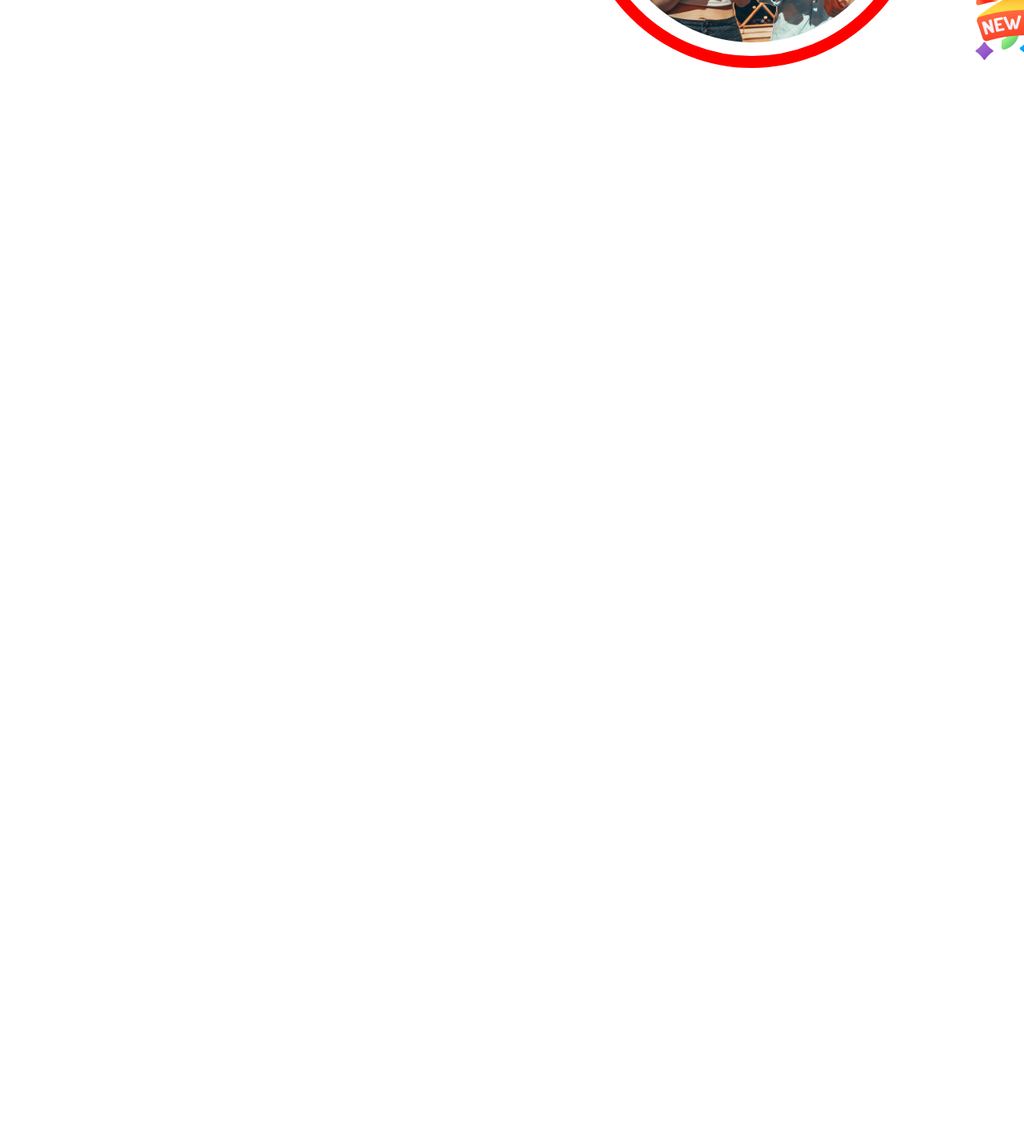
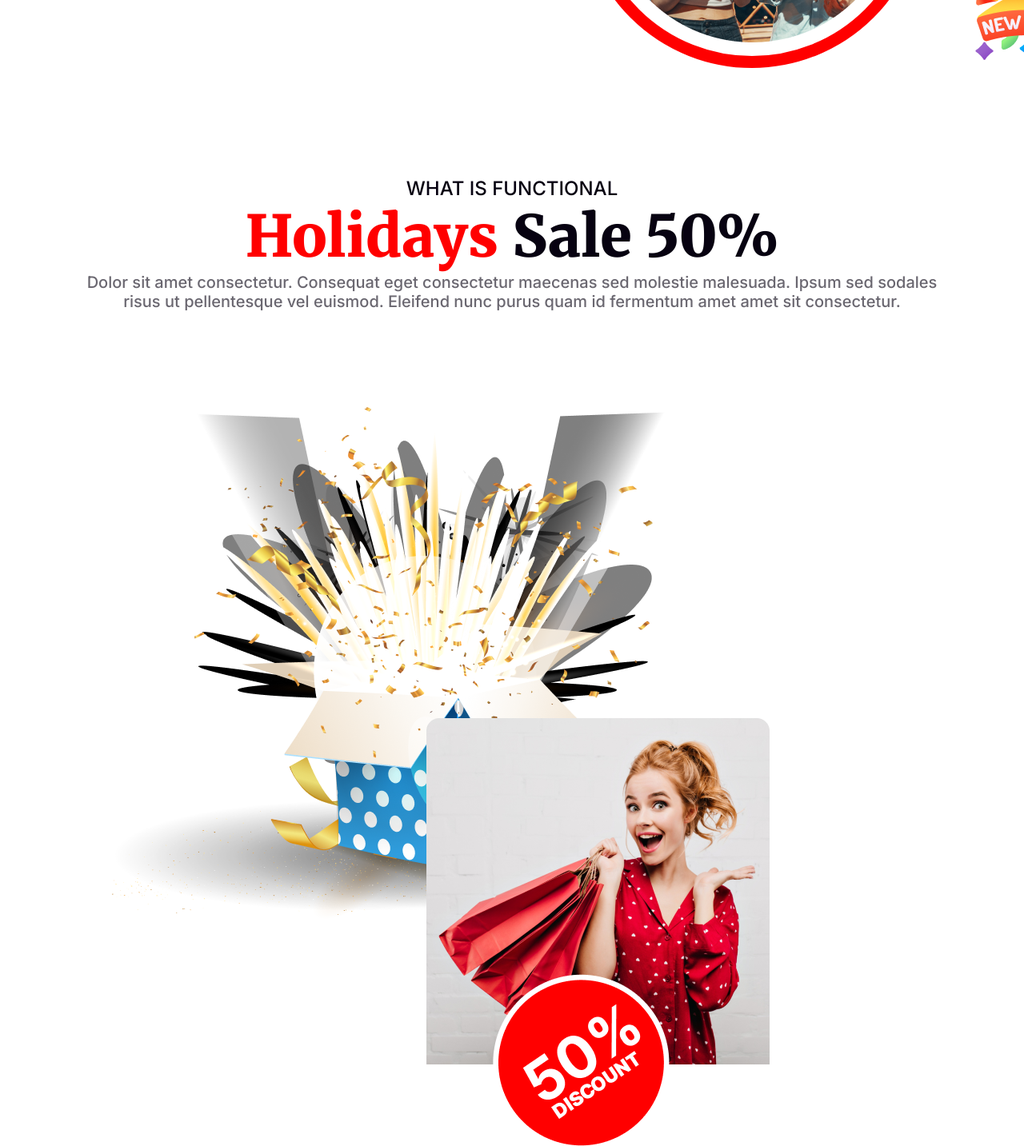
Before and after one commit to mdmarufhossianbd/firstassignment, a plain HTML site: page index.html in a window 1280 px wide. Shown: the part 3444-4877 px from the top of the page at 80% size. Before the commit the page ends 3665 px from the top, so only its background shows below. Drawn offline with Linux system fonts and the light colour scheme.

Commit message:
hodiday section complete and product page start

```diff
--- a/index.html
+++ b/index.html
@@ -79,7 +79,23 @@
             </div>
         </section>
 
-        <section>
+        <section class="holiday_section">
+            <div>
+                <h2 class="holiday_title">
+                    WHAT IS FUNCTIONAL
+                </h2>
+                <h2 class="holiday_title2">
+                   <span class="holiday_title2_1st_part">Holidays</span>  Sale 50%
+                </h2>
+                <p class="holiday_details">
+                    Dolor sit amet consectetur. Consequat eget consectetur maecenas sed molestie malesuada. Ipsum sed sodales risus ut pellentesque vel euismod. Eleifend nunc purus quam id fermentum amet amet sit consectetur.
+                </p>
+            </div>
+            <div class="holiday_design">
+                <img class="holiday_design_pic1" src="images/Group 75.png" alt="group 74">
+                <img class="holiday_design_pic2" src="images/Rectangle 1.png" alt="">
+                <img class="holiday_design_pic3" src="images/Group 44.png" alt="">
+            </div>
 
         </section>
     </main>
--- a/style.css
+++ b/style.css
@@ -180,3 +180,51 @@ body{
     padding-left: 18px;
     padding-top: 18px;
 }
+
+/* Holiday Section Style */
+
+.holiday_title{
+    color: #070211;
+    font-family: Inter;
+    font-size: 24px;
+    font-weight: 500;
+    text-align: center;
+}
+.holiday_title2{
+    text-align: center;
+    color: #070211;
+    font-size: 72px;
+    font-weight: 900;
+}
+.holiday_title2_1st_part{
+    color: #F00;
+    font-size: 72px;
+    font-weight: 900;
+}
+.holiday_details{
+    margin: auto;
+    width: 1068px;
+    color: #07021199;
+    text-align: center;
+    font-family: Inter;
+    font-size: 20px;
+    font-weight: 500;
+}
+.holiday_design{
+    margin: 120px 140px 120px;
+}
+.holiday_design{
+    background-image: url(images/Rectangle\ 2.png);
+    background-repeat: no-repeat;
+    background-size:contain;
+    background-position: bottom;
+}
+.holiday_design_pic2{
+    position: relative;
+    right: -393px;
+    top: -278px;
+}
+.holiday_design_pic3{
+    position: absolute;
+    right: 400px;
+}
```
